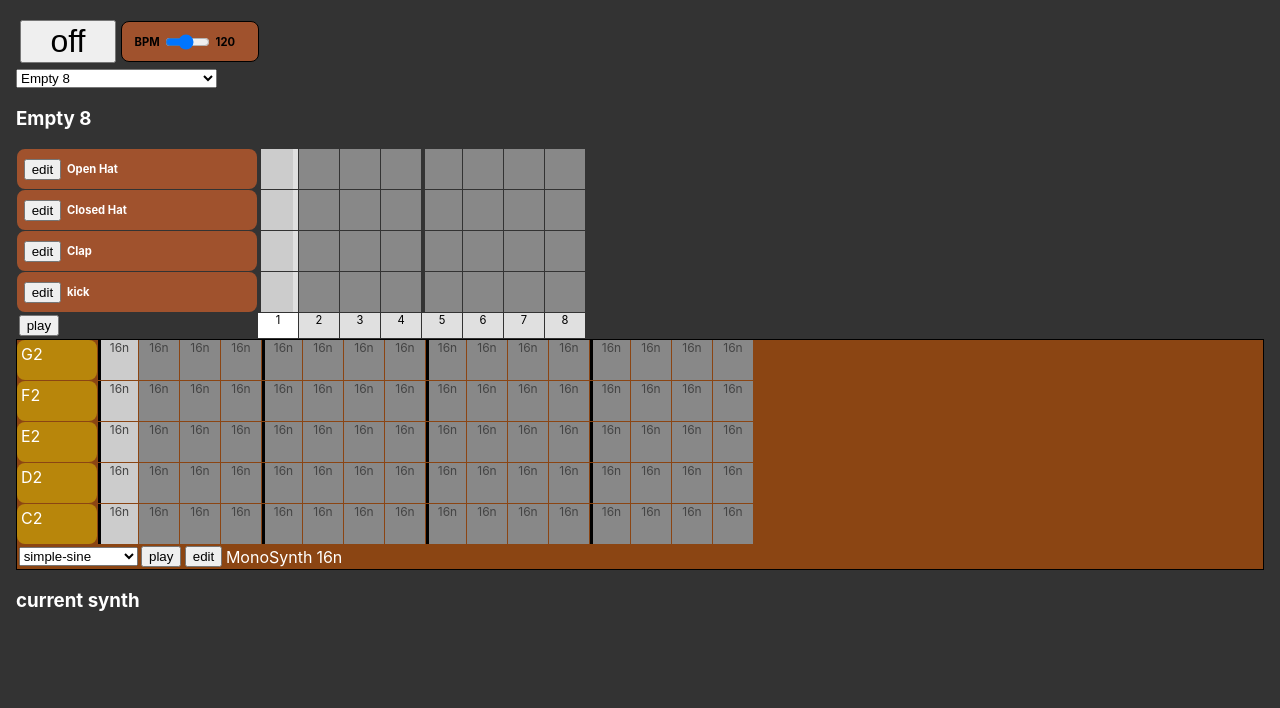
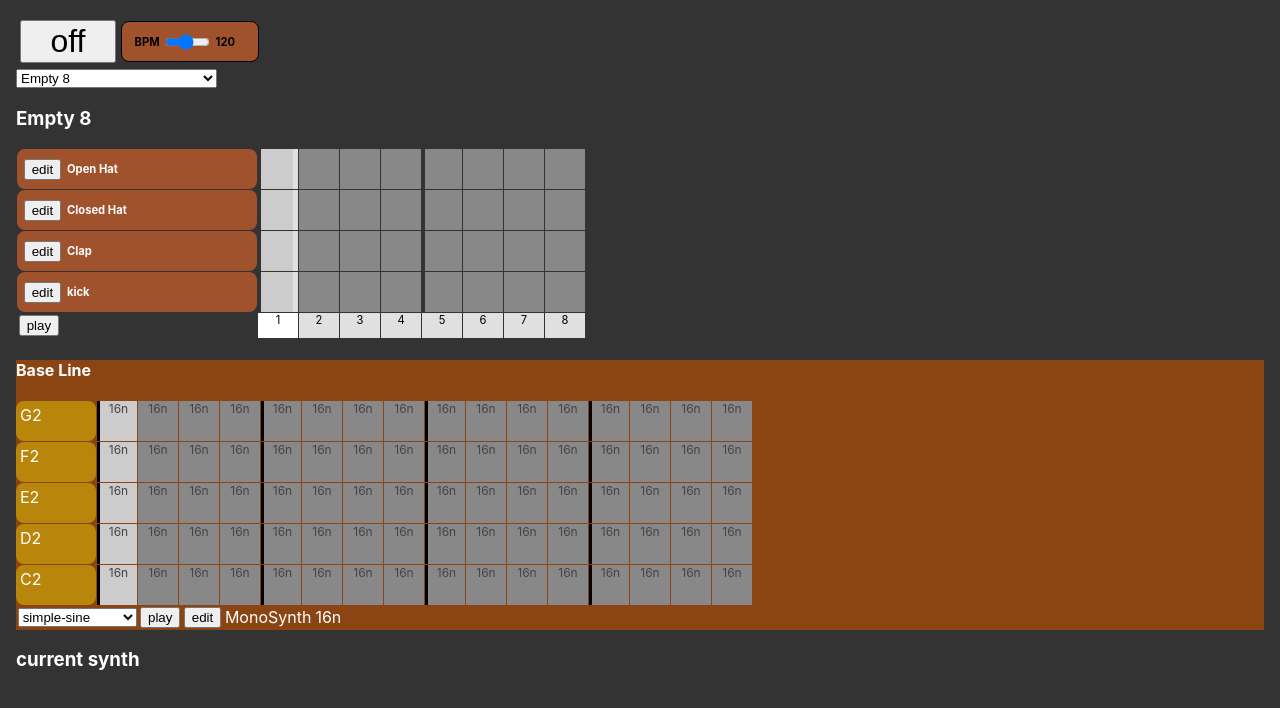
Before and after one commit to joshmarinacci/xp, a React (Create React App) app in the folder synth2/: page / in a window 1280 px wide. Shown: the top 708 px of the page. Built offline with nearby package versions, Linux system fonts and the light colour scheme.

Commit message:
more style work

```diff
--- a/synth2/src/App.js
+++ b/synth2/src/App.js
@@ -22,6 +22,7 @@ let MASTER_SYNTHS = MakePercussionInstruments()
 
 let INSTRUMENTS = MakeInstruments();
 let bass_steps = new BassLineSequence(
+    "Base Line",
     'simple-sine',
     INSTRUMENTS['simple-sine'],
     ["C2",'D2',"E2","F2","G2"].reverse(),
--- a/synth2/src/dataobjects.js
+++ b/synth2/src/dataobjects.js
@@ -107,8 +107,9 @@ class EventSource {
 }
 
 export class BassLineSequence extends EventSource {
-    constructor(instrumentName, synth, notes, default_duration, stepCount) {
+    constructor(name, instrumentName, synth, notes, default_duration, stepCount) {
         super()
+        this.name = name
         this.instrumentName = instrumentName
         this.synth = synth
         this.notes = notes
--- a/synth2/src/sequencer.css
+++ b/synth2/src/sequencer.css
@@ -1,31 +1,33 @@
-.sequencer-grid2 {
-    border: 1px solid black;
+.sequencer {
     background-color: saddlebrown;
-    grid-gap: 1px;
     color: white;
 }
+.sequencer .grid {
+    border: 0px solid black;
+    grid-gap: 1px;
+}
 
-.sequencer-grid2 .header {
+.sequencer .grid .header {
     background-color: darkgoldenrod;
     color: white;
     border-radius: 0.5em;
     padding: 0.25em;
 }
-.sequencer-grid2 .step-cell {
+.sequencer .step-cell {
     background-color: #888;
     color:#444;
     font-size: 75%;
     text-align: center;
 }
-.sequencer-grid2 .step-cell.on {
+.sequencer .step-cell.on {
     background-color: gold;
 }
-.sequencer-grid2 .step-cell.active {
+.sequencer .step-cell.active {
     background-color: #ccc;
 }
-.sequencer-grid2 .step-cell.on.active {
+.sequencer .step-cell.on.active {
     background-color: lightgoldenrodyellow;
 }
-.sequencer-grid2 .step-cell.four {
+.sequencer .step-cell.four {
     border-left: 3px solid black;
 }
--- a/synth2/src/sequencer.jsx
+++ b/synth2/src/sequencer.jsx
@@ -92,7 +92,11 @@ export function SequencerGrid2({data, onEdit, availableInstruments}) {
             })}
         </>
     })
-    return <div style={style} className={'sequencer-grid2'}>{rows}
+    return <div className={'sequencer'}>
+        <h4>{data.name}</h4>
+        <div style={style} className={'grid'}>
+        {rows}
+        </div>
         <HBox>
             <InstrumentSelector
                 availableInstruments={availableInstruments}
```
